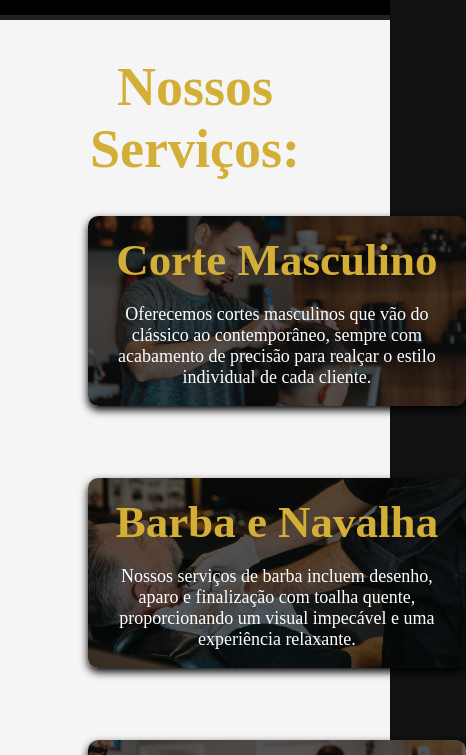
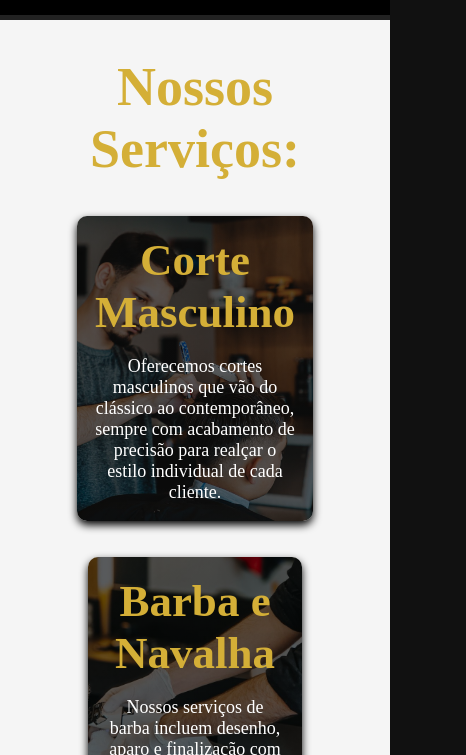
Before and after one commit to vvictorluz/Barbearia, a plain HTML site: page servicos.html in a window 390 px wide. Shown: the part 47-802 px from the top of the page, 466 px wide, since content can reach past the window. Drawn offline with Linux system fonts and the light colour scheme.

Commit message:
Add files via upload

```diff
--- a/CSS/StyleServico.css
+++ b/CSS/StyleServico.css
@@ -99,9 +99,8 @@
     .Servico-ul {
         list-style-type: none;
         display: grid;
-        grid-template-columns: repeat(auto-fit, minmax(450px, 2fr));
+        grid-template-columns: repeat(auto-fit, minmax(45%, 2fr));
         justify-items: center;
-
         margin-right: 5%;
         margin-left: 5%;
     }
@@ -199,3 +198,16 @@
       padding: 15px;
       background-color: #000;
     }
+
+@media (max-width: 670px){
+
+    .Servico-ul {
+        list-style-type: none;
+        display: block;
+        grid-template-columns: repeat(auto-fit, minmax(45%, 2fr));
+        justify-items: center;
+        margin-right: 5%;
+        margin-left: 5%;
+    }
+
+}
--- a/CSS/style.css
+++ b/CSS/style.css
@@ -268,7 +268,7 @@
     #Servicos-ul{
         list-style-type: none;
         display: grid;
-        grid-template-columns: repeat(auto-fit, minmax(auto, 2fr));
+        grid-template-columns: repeat(auto-fit, minmax(500px, 2fr));
         justify-items: center;
         align-items: center;
     }
```
